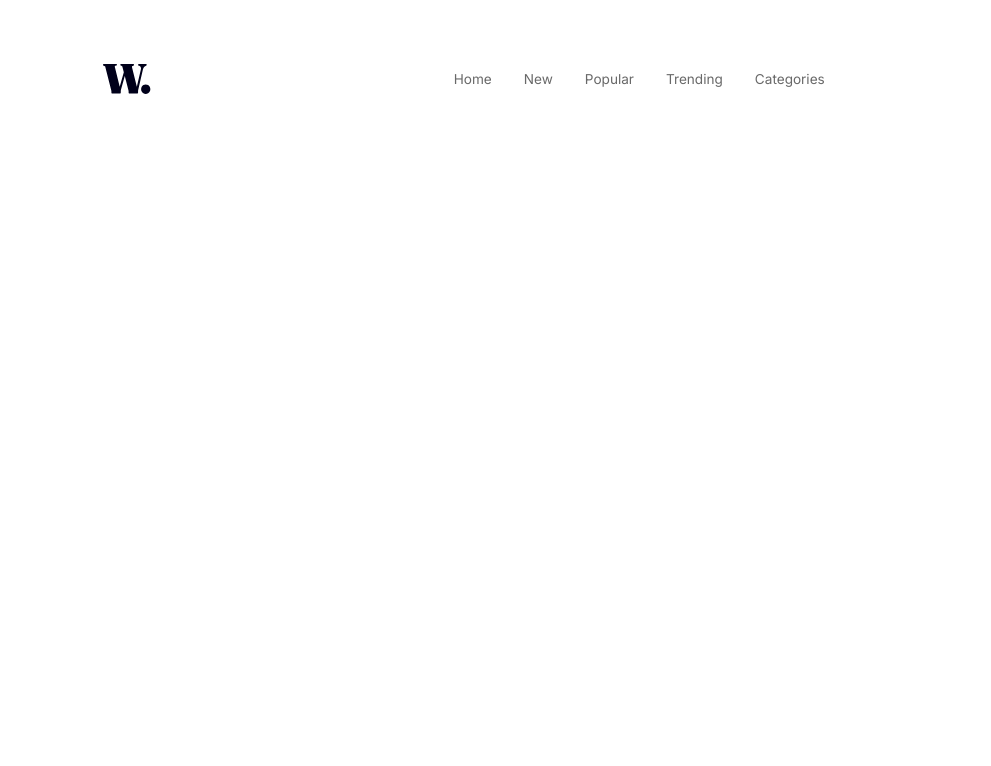
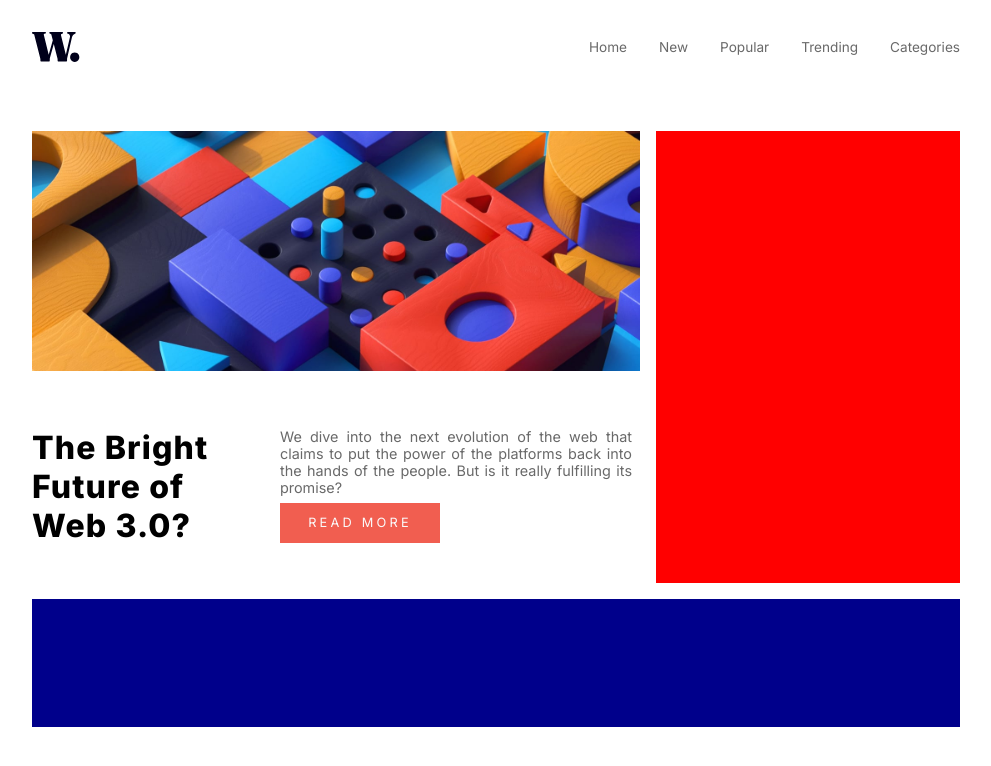
Before and after one commit to LuisC73/NewsHomepage, a React (Create React App) app: page / in a window 1280 px wide. Shown: the top 766 px of the page, without its empty margins (176-1167 px from the left). Built offline with nearby package versions, Linux system fonts and the light colour scheme.

Commit message:
se diseña estructura con grid areas

```diff
--- a/src/index.scss
+++ b/src/index.scss
@@ -1,3 +1,4 @@
 @forward "./scss/_base/reset";
 @forward "./scss/_base/base";
 @forward "./scss/_modules/navbar";
+@forward "./scss/_modules/home";
--- a/src/pages/Home.jsx
+++ b/src/pages/Home.jsx
@@ -4,6 +4,28 @@ function HomeComponent() {
   return (
     <div className="home">
       <Navbar />
+      <figure className="home__figure">
+        <img
+          src={require("../assets/image-web-3-desktop.jpg")}
+          alt="web3"
+          className="home__img"
+        />
+      </figure>
+      <section className="about"></section>
+      <section className="home__title">
+        <h1 className="home__h1">The Bright Future of Web 3.0?</h1>
+      </section>
+      <section className="home__info">
+        <p className="home__p">
+          We dive into the next evolution of the web that claims to put the
+          power of the platforms back into the hands of the people. But is it
+          really fulfilling its promise?
+        </p>
+        <a href="/" className="home__a">
+          Read more
+        </a>
+      </section>
+      <section className="div"></section>
     </div>
   );
 }
--- a/src/scss/_base/_base.scss
+++ b/src/scss/_base/_base.scss
@@ -12,17 +12,6 @@ body {
   height: 100vh;
 }
 
-.home {
-  width: 100vw;
-  height: 100vh;
-  padding: 4rem 8rem;
-
-  @include mixin.media() {
-    width: 90vw;
-    height: 100vh;
-  }
-}
-
 .attribution {
   font-size: 11px;
   text-align: center;
--- /dev/null
+++ b/src/scss/_modules/_home.scss
@@ -0,0 +1,89 @@
+@use "../_layout/vars" as vars;
+@use "../_layout/mixins" as mixin;
+
+.home {
+  display: grid;
+  grid-template-areas:
+    "nav nav nav"
+    "img img about"
+    "title more about"
+    "div div div";
+  gap: 1rem;
+  width: 100vw;
+  height: 100vh;
+  padding: 2rem 13rem;
+
+  @include mixin.media() {
+    width: 90vw;
+    height: 100vh;
+    padding: 0;
+  }
+
+  &__figure {
+    grid-area: img;
+    background-color: black;
+    height: 15rem;
+    width: 38rem;
+    margin-top: 0.8rem;
+  }
+
+  &__img {
+    width: 100%;
+    height: 100%;
+  }
+
+  &__title {
+    grid-area: title;
+    height: 7.2rem;
+    width: 14rem;
+  }
+
+  &__h1 {
+    font-size: 2rem;
+    letter-spacing: 0.07rem;
+    font-weight: 800;
+  }
+
+  &__info {
+    grid-area: more;
+    height: 7.2rem;
+    width: 22rem;
+    @include mixin.flex(space-between, flex-start, column);
+  }
+
+  &__p {
+    font-size: 0.9rem;
+    color: vars.$gray;
+    text-align: justify;
+  }
+
+  &__a {
+    @include mixin.flex(center, center, row);
+    width: 10rem;
+    height: 2.5rem;
+    background-color: vars.$softRed;
+    color: vars.$white;
+    font-size: 0.8rem;
+    font-weight: 500;
+    text-transform: uppercase;
+    letter-spacing: 0.2rem;
+  }
+}
+
+.header {
+  grid-area: nav;
+  height: fit-content;
+}
+
+.about {
+  grid-area: about;
+  background-color: red;
+  width: 19rem;
+  margin-top: 0.8rem;
+}
+
+.div {
+  grid-area: div;
+  background-color: darkblue;
+  height: 8rem;
+}
--- a/src/scss/_modules/_navbar.scss
+++ b/src/scss/_modules/_navbar.scss
@@ -3,7 +3,7 @@
 
 .navbar {
   width: 100%;
-  @include mixin.flex(space-around, center, row);
+  @include mixin.flex(space-between, center, row);
 
   &__figure {
     width: 3rem;
```
